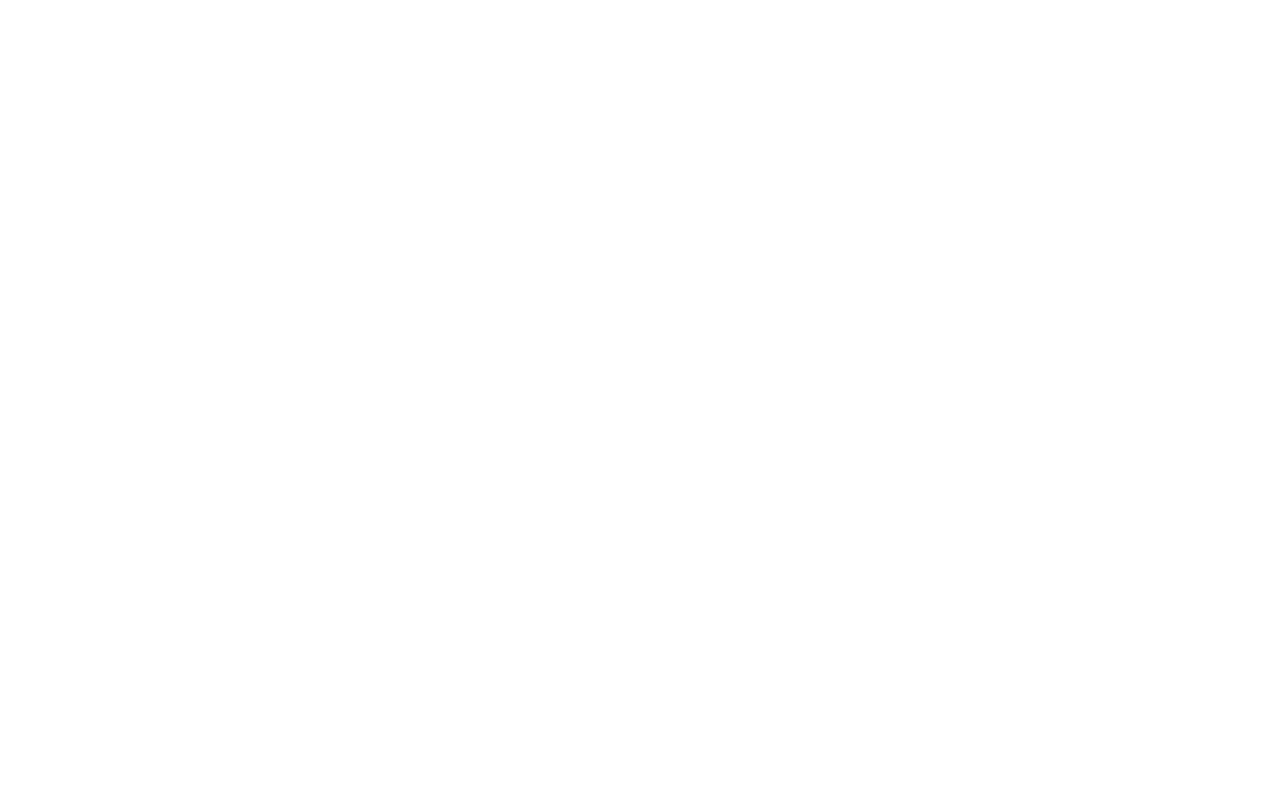
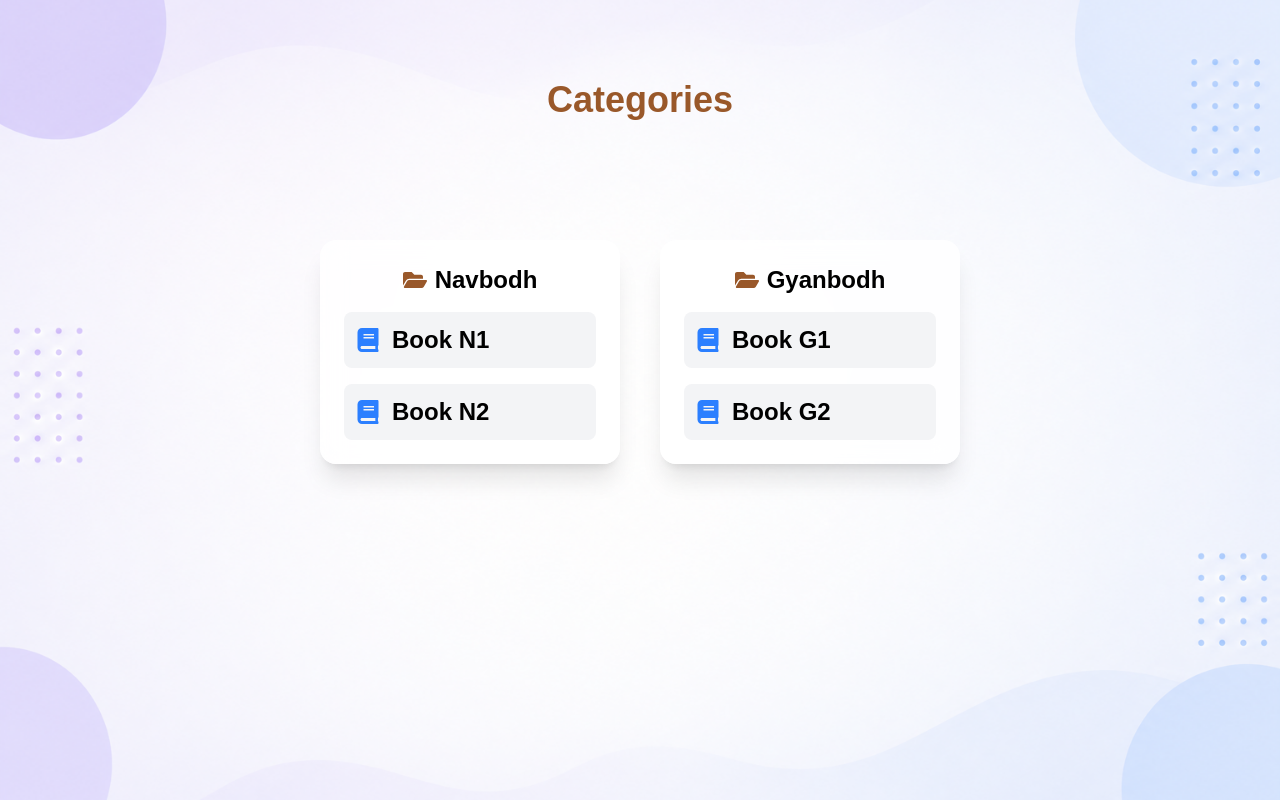
Before and after one commit to utthaanekpahal/FlipBook, a React (Vite) app: page /category in a window 1280 px wide. Before the commit this address had no page. Built offline with nearby package versions, Linux system fonts and the light colour scheme.

Commit message:
category- books

```diff
--- a/src/App.jsx
+++ b/src/App.jsx
@@ -4,7 +4,7 @@
 import { Routes, Route } from "react-router-dom";
 import Dashboard from './Component/Dashboard';
 import Agentlogin from './Component/Agentlogin';
-
+import Category from './pages/Category';
 const App = () => {
   return (
     <div>
@@ -13,6 +13,8 @@
         <Route path="/Loginform" element={<Loginform />} />
         <Route path="/Dashboard" element={<Dashboard/>}/>
         <Route path="/agent" element={<Agentlogin/>}/>
+        <Route path="/category" element={<Category/>}/>
+
       </Routes>
     </div>
   )
--- a/src/Component/Dashboard.jsx
+++ b/src/Component/Dashboard.jsx
@@ -71,7 +71,9 @@
               Books
             </li>
 
-            <li className="flex items-center gap-[10px] px-[20px] py-[10px] cursor-pointer hover:bg-gray-100 rounded">
+            <li className="flex items-center gap-[10px] px-[20px] py-[10px] cursor-pointer hover:bg-gray-100 rounded"
+              onClick={() => navigate("/category")}
+            >
               <FaList />
               Categories
             </li>
--- /dev/null
+++ b/src/pages/Category.jsx
@@ -0,0 +1,56 @@
+import React from "react";
+import { FaBook, FaFolderOpen } from "react-icons/fa";
+
+
+const Category = () => {
+  const data = [
+    {
+      category: "Navbodh",
+      books: ["Book N1", "Book N2"],
+    },
+    {
+      category: "Gyanbodh",
+      books: ["Book G1", "Book G2"],
+    },
+  ];
+
+  return (
+  <div
+  className="min-h-screen bg-cover bg-center"
+  style={{ backgroundImage: "url('/background img.png')" }}
+>
+      <h1 className="text-4xl font-bold flex justify-center text-[#99582A] mb-10 p-20 ">
+        Categories
+      </h1>
+
+      <div className="flex gap-10 justify-center flex-wrap ">
+        {data.map((item) => (
+          <div
+            key={item.category}
+            className="bg-white/80 backdrop-blur-md p-6 rounded-2xl shadow-xl w-[300px]"
+          >
+
+            <h2 className="text-2xl font-bold mb-4 flex items-center justify-center gap-2">
+              <FaFolderOpen className="text-[#99582A]" />
+              {item.category}
+            </h2>
+
+            <div className="flex flex-col gap-4">
+              {item.books.map((book, i) => (
+                <div
+                  key={i}
+                  className="flex items-center gap-3 bg-gray-100 p-3 rounded-lg font-bold text-2xl hover:bg-gray-200 transition"
+                >
+                  <FaBook className="text-blue-500" />
+                  {book}
+                </div>
+              ))}
+            </div>
+          </div>
+        ))}
+      </div>
+    </div>
+  );
+};
+
+export default Category;
```
Also changed, not shown: public/background img.png (added).
